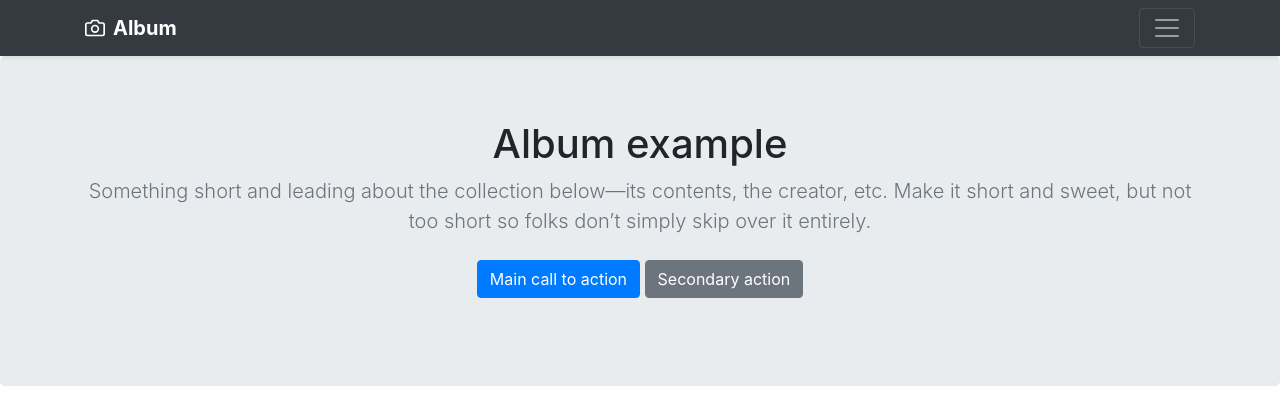
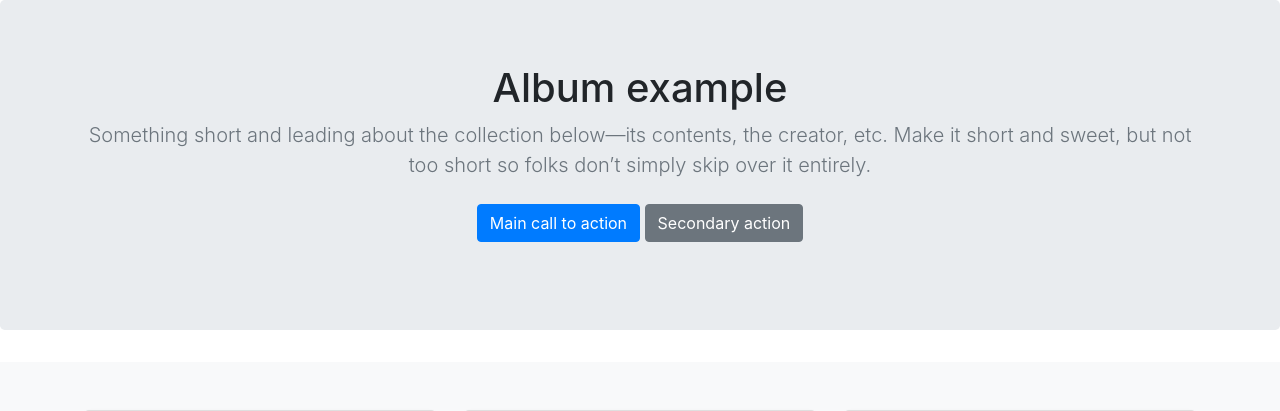
Before and after one commit to DevLuDaley/DjangoPortfolioProject, a Django app: page / in a window 1280 px wide. Shown: the top 411 px of the page. Run offline with Django 3.2, Linux system fonts and the light colour scheme; some libraries are stand-ins or nearby versions.

Commit message:
update 'title' tag  && remove 'header'  in home.html

```diff
--- a/portfolio-project/jobs/templates/jobs/home.html
+++ b/portfolio-project/jobs/templates/jobs/home.html
@@ -8,7 +8,7 @@
     <meta name="description" content="">
     <meta name="author" content="Mark Otto, Jacob Thornton, and Bootstrap contributors">
     <meta name="generator" content="Jekyll v3.8.6">
-    <title>Album example · Bootstrap</title>
+    <title>Lu Daley</title>
 
     <link rel="canonical" href="https://getbootstrap.com/docs/4.4/examples/album/">
 
@@ -46,37 +46,7 @@
     <link href="album.css" rel="stylesheet">
   </head>
   <body>
-    <header>
-  <div class="collapse bg-dark" id="navbarHeader">
-    <div class="container">
-      <div class="row">
-        <div class="col-sm-8 col-md-7 py-4">
-          <h4 class="text-white">About</h4>
-          <p class="text-muted">Add some information about the album below, the author, or any other background context. Make it a few sentences long so folks can pick up some informative tidbits. Then, link them off to some social networking sites or contact information.</p>
-        </div>
-        <div class="col-sm-4 offset-md-1 py-4">
-          <h4 class="text-white">Contact</h4>
-          <ul class="list-unstyled">
-            <li><a href="#" class="text-white">Follow on Twitter</a></li>
-            <li><a href="#" class="text-white">Like on Facebook</a></li>
-            <li><a href="#" class="text-white">Email me</a></li>
-          </ul>
-        </div>
-      </div>
-    </div>
-  </div>
-  <div class="navbar navbar-dark bg-dark shadow-sm">
-    <div class="container d-flex justify-content-between">
-      <a href="#" class="navbar-brand d-flex align-items-center">
-        <svg xmlns="http://www.w3.org/2000/svg" width="20" height="20" fill="none" stroke="currentColor" stroke-linecap="round" stroke-linejoin="round" stroke-width="2" aria-hidden="true" class="mr-2" viewBox="0 0 24 24" focusable="false"><path d="M23 19a2 2 0 0 1-2 2H3a2 2 0 0 1-2-2V8a2 2 0 0 1 2-2h4l2-3h6l2 3h4a2 2 0 0 1 2 2z"/><circle cx="12" cy="13" r="4"/></svg>
-        <strong>Album</strong>
-      </a>
-      <button class="navbar-toggler" type="button" data-toggle="collapse" data-target="#navbarHeader" aria-controls="navbarHeader" aria-expanded="false" aria-label="Toggle navigation">
-        <span class="navbar-toggler-icon"></span>
-      </button>
-    </div>
-  </div>
-</header>
+
 
 <main role="main">
 
```
Also changed, not shown: sidecar.md (+8 -2 lines).
